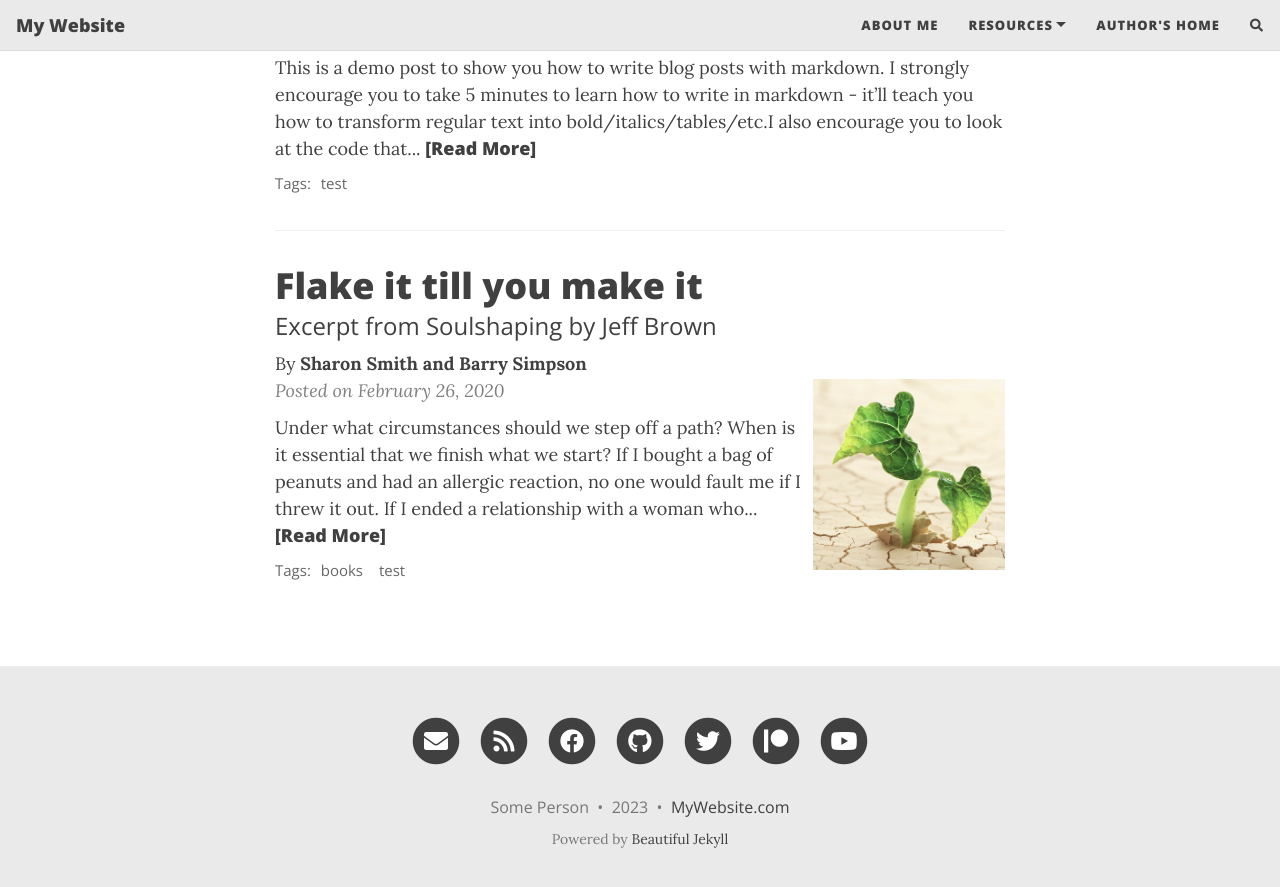
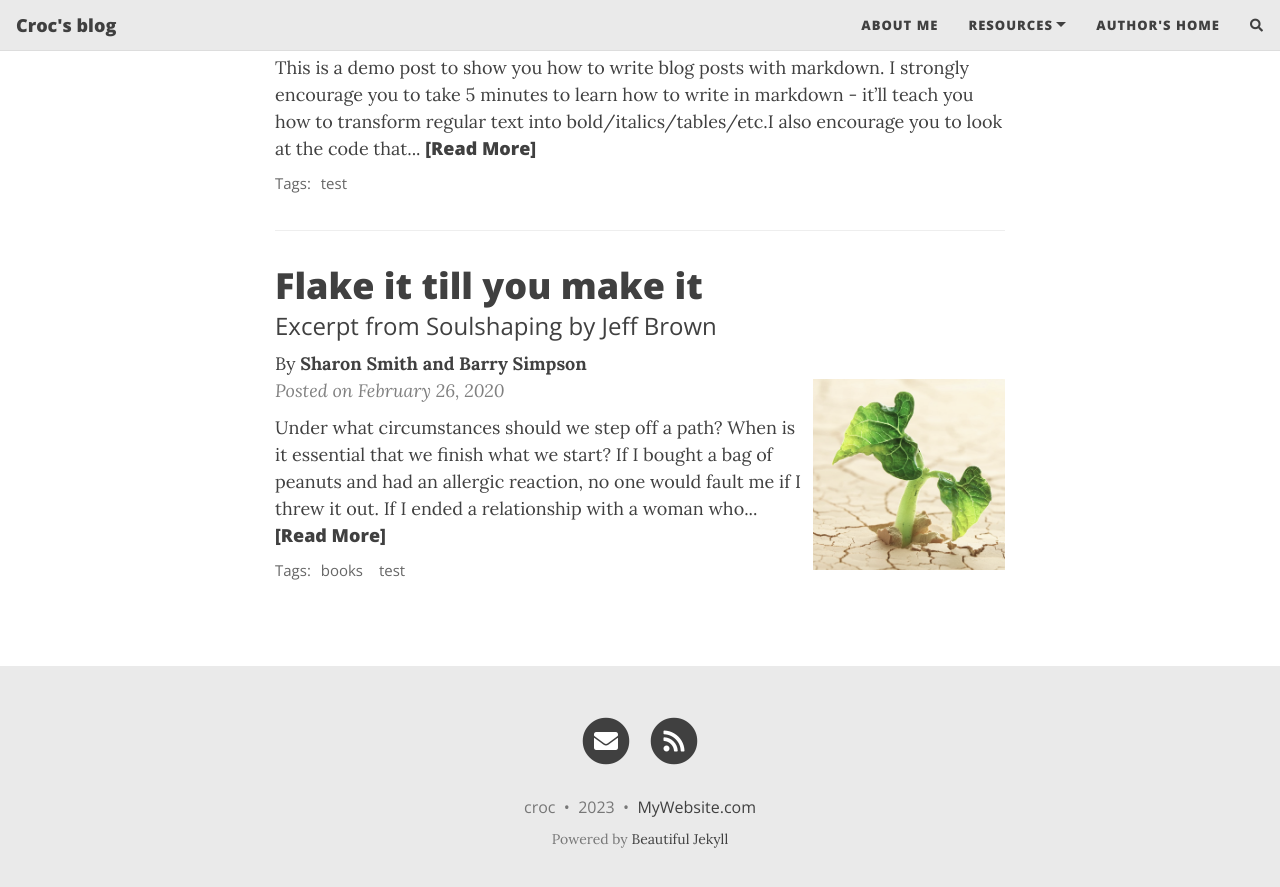
Before and after one commit to croc-s/croc-s.github.io, a Jekyll site: the page built from index.markdown, in a window 1280 px wide and 900 px high, scrolled down 562 px. Shown: the top 887 px of the window. Built offline with Jekyll 4.4.1, drawn with Linux system fonts in a browser that asks for light colours; nearby versions of some CDN libraries; the list of posts is cut into pages by our own code; comment, search, counter and statistics services are not loaded; part of the change alters nothing that is shown.

Commit message:
Update _config.yml

```diff
--- a/_config.yml
+++ b/_config.yml
@@ -10,10 +10,10 @@
 ############################
 
 # Name of website
-title: My Website
+title: Croc's blog
 
 # Your name to show in the footer
-author: Some Person
+author: croc
 
 ###############################################
 # --- List of links in the navigation bar --- #
@@ -50,13 +50,13 @@ round-avatar: true
 # You can change the order that they show up on the page by changing the order here.
 # Uncomment the links you want to show and add your information to each one.
 social-network-links:
-  email: "someone@example.com"
+  email: "pentest.seongji@gmail.com"
   rss: true  # remove this line if you don't want to show an RSS link at the bottom
-  facebook: deanattali
-  github: daattali
-  twitter: daattali
-  patreon: DeanAttali
-  youtube: c/daattali
+#facebook: deanattali
+#github: daattali
+#twitter: daattali
+#patreon: DeanAttali
+#youtube: c/daattali
 #  medium: yourname
 #  reddit: yourname
 #  linkedin: daattali
```
